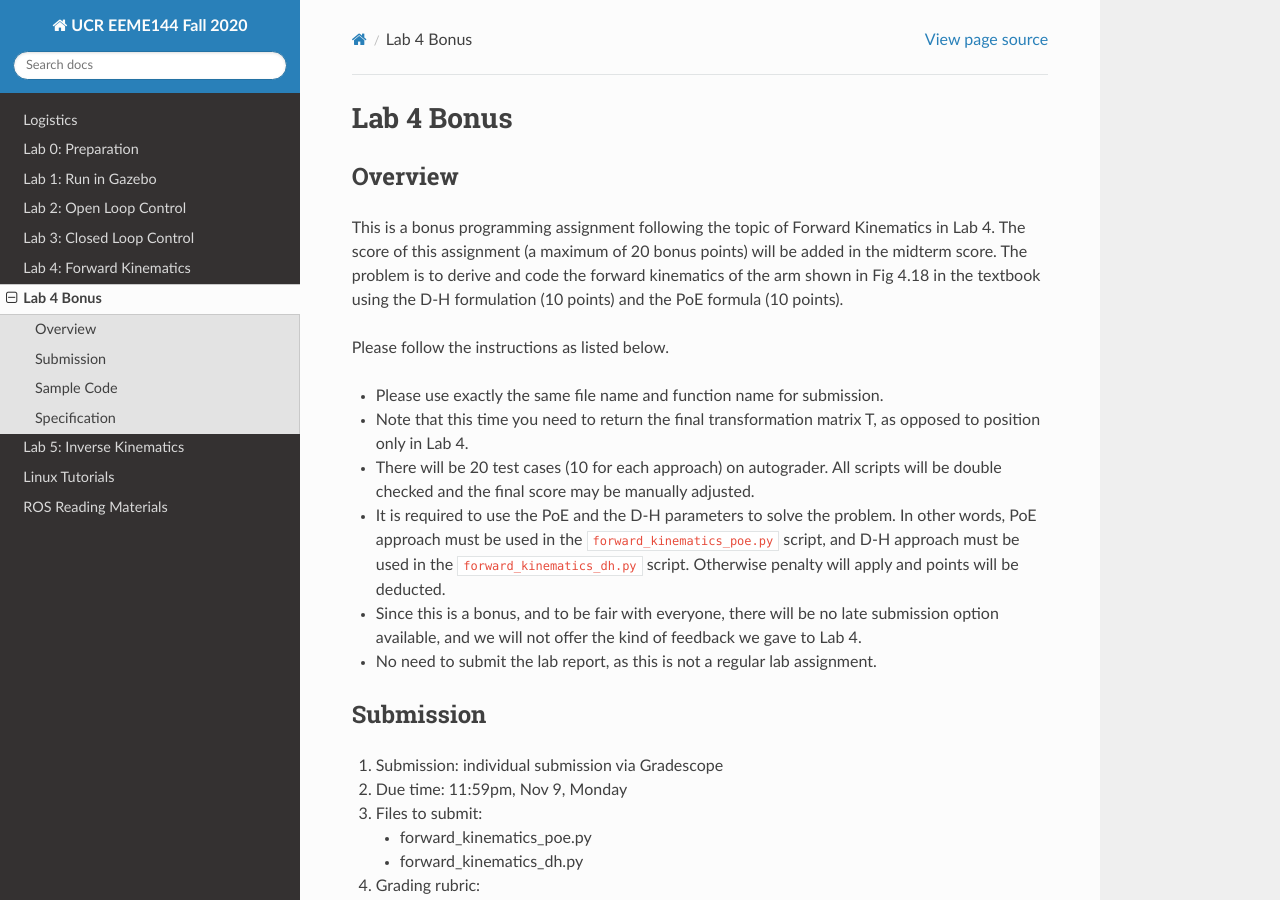
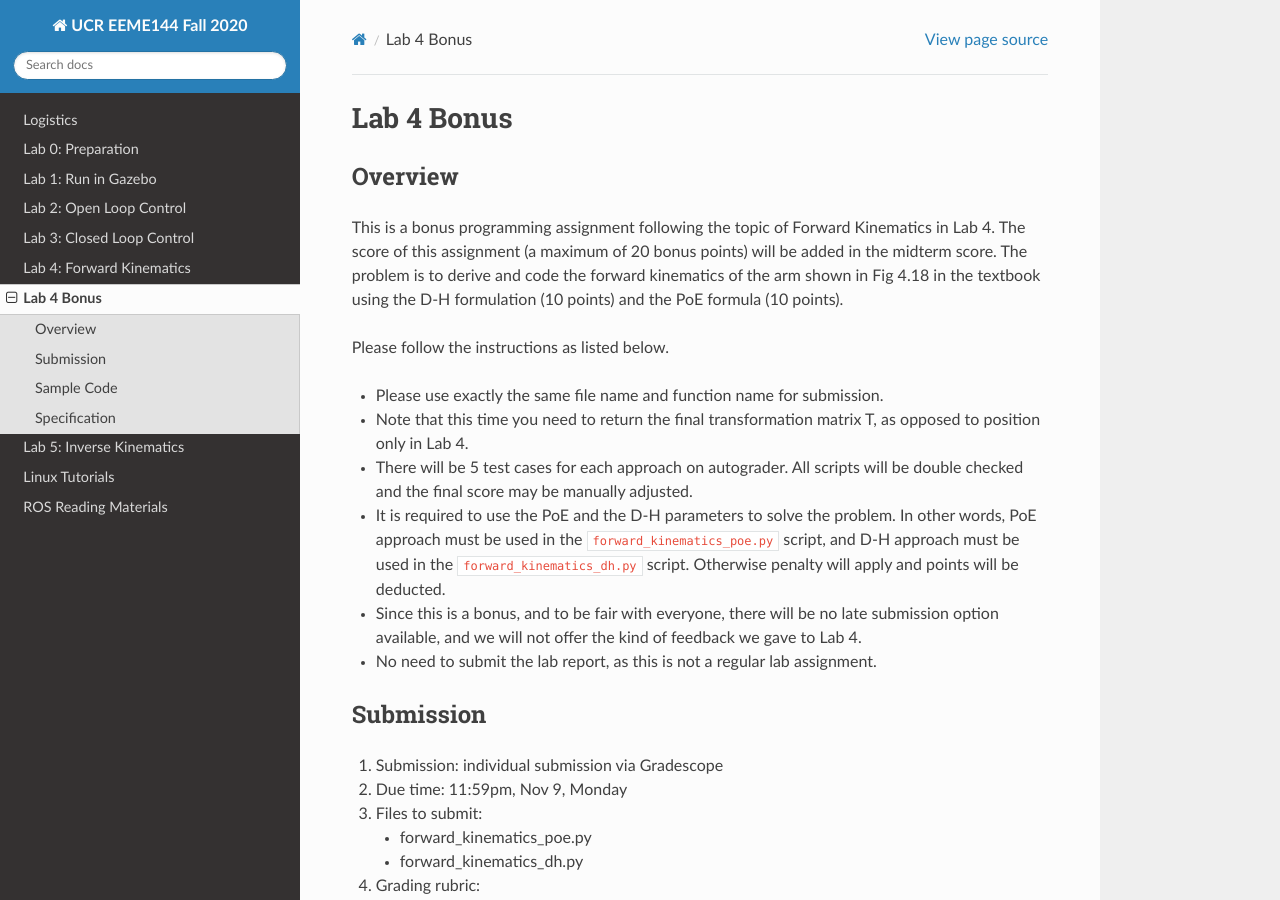
Before and after one commit to UCR-Robotics/ee144, a Sphinx documentation site: the page built from docs/lab4bonus.rst, in a window 1280 px wide and 900 px high. Built offline with Sphinx 7.4.7 and the Read the Docs theme 2.0.0, drawn with Linux system fonts in a browser that asks for light colours.

Commit message:
minor update

```diff
--- a/docs/lab4bonus.rst
+++ b/docs/lab4bonus.rst
@@ -15,7 +15,7 @@ Please follow the instructions as listed below.
 - Note that this time you need to return the final transformation matrix T,
   as opposed to position only in Lab 4.
 
-- There will be 20 test cases (10 for each approach) on autograder.
+- There will be 5 test cases for each approach on autograder.
   All scripts will be double checked and the final score may be manually adjusted.
 
 - It is required to use the PoE and the D-H parameters to solve the problem.
```
